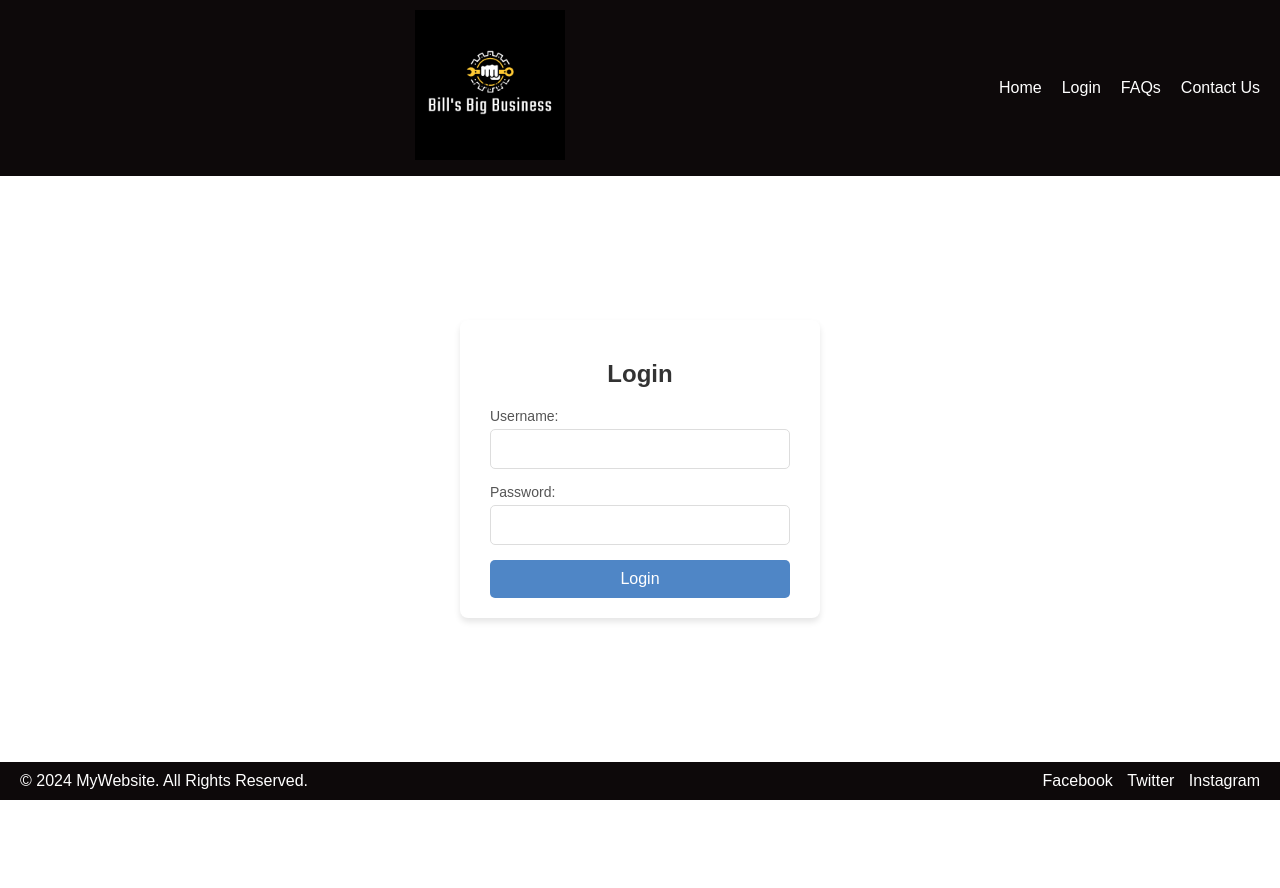
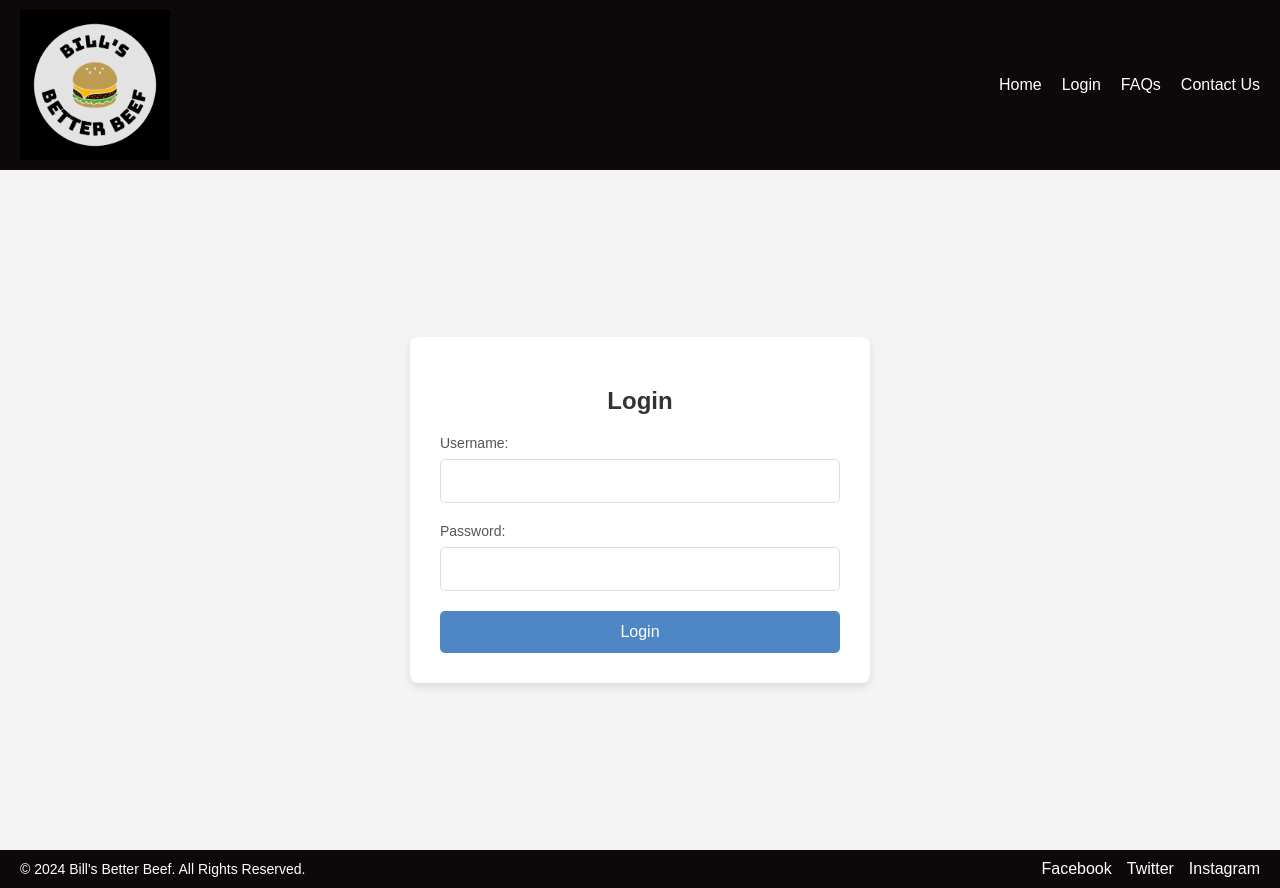
Before and after one commit to jaclinger/wdd131, a plain HTML site: page big_business/login.html in a window 1280 px wide. Before the commit the page ends 800 px from the top, so only its background shows below. Drawn offline with Linux system fonts and the light colour scheme.

Commit message:
Bill's Better Beef

```diff
--- a/big_business/login.html
+++ b/big_business/login.html
@@ -4,12 +4,11 @@
     <meta charset="UTF-8">
     <meta name="viewport" content="width=device-width, initial-scale=1.0">
     <title>Website</title>
-    <link rel="stylesheet" href="style.css">
-
+    <link rel="stylesheet" href="styles.css">
 </head>
 <body>
     <header>
-        <div class="logo"><img src="pictures/big_logo.png" class="logo_pic" alt="Big logo"></div>
+        <div class="logo"><img src="pictures/logo.png" class="logo_pic" alt="Big logo"></div>
         <nav>
             <ul>
                 <li><a href="business.html">Home</a></li>
@@ -21,7 +20,6 @@
     </header>
 
     <main>
-        <body>
         <div class="login-container">
             <form class="login-form">
                 <h2>Login</h2>
@@ -34,12 +32,10 @@
                 <button type="submit">Login</button>
             </form>
         </div>
-        </body>
-
     </main>
 
     <footer>
-        <div class="copyright">© 2024 MyWebsite. All Rights Reserved.</div>
+        <div class="copyright">© 2024 Bill's Better Beef. All Rights Reserved.</div>
         <div class="social-media">
             <a href="#">Facebook</a>
             <a href="#">Twitter</a>
--- a/big_business/style.css
+++ b/big_business/style.css
@@ -9,9 +9,11 @@ body {
 
 .logo_pic {
     max-width: 150px;
+    display: block;
 }
 
-header, footer {
+/* Header styles */
+header {
     background-color: #0D090A;
     color: #fff;
     padding: 10px 20px;
@@ -21,10 +23,10 @@ header, footer {
 }
 
 header .logo {
-    font-size: 24px;
     text-align: center;
-    flex: 1;
-    align-content: center;
+    display: flex;
+    justify-content: center; /* Centers the logo horizontally */
+    align-items: center; /* Centers the logo vertically */
 }
 
 header nav ul {
@@ -43,14 +45,18 @@ header nav ul li a {
     color: #fff;
 }
 
+/* Main content styles */
 main {
     flex: 1;
     display: flex;
-    align-items: center;
-    justify-content: center;
+    flex-direction: column; /* Stack children vertically */
+    align-items: center; /* Center horizontally */
+    justify-content: flex-start; /* Align to the top */
     padding: 20px;
+    gap: 20px; /* Adds spacing between carousel and static content */
 }
 
+/* Carousel styles */
 .carousel {
     position: relative;
     width: 60%;
@@ -73,6 +79,7 @@ main {
     display: flex;
     flex-direction: column;
     align-items: center;
+    transition: opacity 0.5s ease-in-out;
 }
 
 .slide img {
@@ -114,64 +121,75 @@ main {
 /* Footer styles */
 footer {
     display: flex;
-    justify-content: space-between;
-    align-items: center;
+    flex-wrap: wrap; /* Allow wrapping if needed */
+    gap: 10px; /* Add spacing between elements */
+    justify-content: space-between; /* Space out the items */
+    align-items: flex-start; /* Align items to the top of the footer */
+    padding: 10px 20px;
+    background-color: #0D090A;
+    color: #fff;
+}
+
+footer .social-media {
+    margin-left: auto; /* Push social media links to the far right */
+    display: flex;
+    gap: 15px; /* Space between the links */
 }
 
 footer .social-media a {
-    margin-left: 10px;
+    text-decoration: none;
     color: #fff;
-    text-decoration: none;
+    transition: color 0.3s ease;
 }
 
-.login-container {
-    display: flex;
-    justify-content: center;
-    align-items: center;
-    background: #fff;
-    padding: 20px 30px;
-    border-radius: 8px;
-    box-shadow: 0 4px 6px rgba(0, 0, 0, 0.1);
+footer .social-media a:hover {
+    color: #FFD700; /* Highlight effect on hover */
 }
 
-/* Styling the form */
-.login-form {
-    display: flex;
-    flex-direction: column;
-    width: 300px;
+/* Footer asterisk text positioning */
+footer {
+    flex-basis: 100%; /* Makes this section span the full width */
+    text-align: left; /* Aligns the text to the left */
+    font-size: 0.9em;
+    color: #ccc;
+    margin-top: 10px;
 }
 
-.login-form h2 {
+.asterik {
+flex-basis: 100%; /* Makes this section span the full width */
+    text-align: left; /* Aligns the text to the left */
+    font-size: 10px;
+    color: #ccc;
+    margin-top: 10px;
+}
+
+/* Styling the asterisk text */
+.asterik p {
+    margin: 5px 0;
+}
+
+/* Static content styles */
+.static-content {
+    margin-top: 30px;
+    padding: 20px;
+    background-color: #f4f4f4;
+    border: 1px solid #ddd;
+    border-radius: 8px;
+}
+
+.info-block {
     margin-bottom: 20px;
-    text-align: center;
+}
+
+.info-block h3 {
+    font-size: 1.8em;
+    font-weight: bold;
+    margin-bottom: 10px;
     color: #333;
 }
 
-.login-form label {
-    margin-bottom: 5px;
+.info-block p {
+    font-size: 1.1em;
     color: #555;
-    font-size: 14px;
+    line-height: 1.6;
 }
-
-.login-form input {
-    margin-bottom: 15px;
-    padding: 10px;
-    font-size: 16px;
-    border: 1px solid #ddd;
-    border-radius: 5px;
-}
-
-.login-form button {
-    padding: 10px;
-    font-size: 16px;
-    color: #fff;
-    background-color: #4F86C6;
-    border: none;
-    border-radius: 5px;
-    cursor: pointer;
-    transition: background-color 0.3s;
-}
-
-.login-form button:hover {
-    background-color: #4F86C6;
-}
--- /dev/null
+++ b/big_business/styles.css
@@ -0,0 +1,146 @@
+/* General Styles */
+body {
+    margin: 0;
+    font-family: Arial, sans-serif;
+    display: flex;
+    flex-direction: column;
+    min-height: 100vh;
+    background-color: #f4f4f4; /* Light background for the page */
+}
+
+.logo_pic {
+    max-width: 150px;
+    display: block;
+}
+
+/* Header Styles */
+header {
+    background-color: #0D090A;
+    color: #fff;
+    padding: 10px 20px;
+    display: flex;
+    justify-content: space-between;
+    align-items: center;
+}
+
+header .logo {
+    text-align: center;
+    display: flex;
+    justify-content: center;
+    align-items: center;
+}
+
+header nav ul {
+    list-style: none;
+    display: flex;
+    gap: 20px;
+    margin: 0;
+}
+
+header nav ul li {
+    margin: 0;
+}
+
+header nav ul li a {
+    text-decoration: none;
+    color: #fff;
+}
+
+/* Login Form Styles */
+.login-container {
+    display: flex;
+    justify-content: center;
+    align-items: center;
+    height: 80vh; /* Center the login form vertically */
+    padding: 20px;
+}
+
+.login-form {
+    background-color: #fff;
+    padding: 30px;
+    border-radius: 8px;
+    box-shadow: 0 4px 8px rgba(0, 0, 0, 0.1);
+    width: 100%;
+    max-width: 400px; /* Max width of form */
+}
+
+.login-form h2 {
+    text-align: center;
+    color: #333;
+    margin-bottom: 20px;
+}
+
+.login-form label {
+    font-size: 14px;
+    color: #555;
+    margin-bottom: 8px;
+    display: block;
+}
+
+.login-form input {
+    width: 100%;
+    padding: 12px;
+    font-size: 16px;
+    margin-bottom: 20px;
+    border: 1px solid #ddd;
+    border-radius: 5px;
+    box-sizing: border-box;
+}
+
+.login-form button {
+    width: 100%;
+    padding: 12px;
+    background-color: #4F86C6;
+    color: #fff;
+    font-size: 16px;
+    border: none;
+    border-radius: 5px;
+    cursor: pointer;
+    transition: background-color 0.3s;
+}
+
+.login-form button:hover {
+    background-color: #3e75a2; /* Slightly darker on hover */
+}
+
+/* Footer Styles */
+footer {
+    background-color: #0D090A;
+    color: #fff;
+    display: flex;
+    justify-content: space-between;
+    align-items: center;
+    padding: 10px 20px;
+    position: relative;
+}
+
+footer .social-media {
+    display: flex;
+    gap: 15px;
+}
+
+footer .social-media a {
+    color: #fff;
+    text-decoration: none;
+    transition: color 0.3s;
+}
+
+footer .social-media a:hover {
+    color: #FFD700; /* Hover color for social links */
+}
+
+footer .copyright {
+    font-size: 14px;
+}
+
+/* Mobile and Responsive Design */
+@media (max-width: 600px) {
+    header nav ul {
+        flex-direction: column;
+        align-items: center;
+    }
+
+    .login-form {
+        max-width: 90%; /* Make the form take up more space on smaller screens */
+    }
+}
```
Also changed, not shown: big_business/business.html (+34 -11 lines), big_business/pictures/beef_assort.jpg (added), big_business/pictures/butcher.jpg (added), big_business/pictures/diagram.jpg (added), big_business/pictures/logo.png (added). Lines whose indentation alone changed are shown as unchanged.
